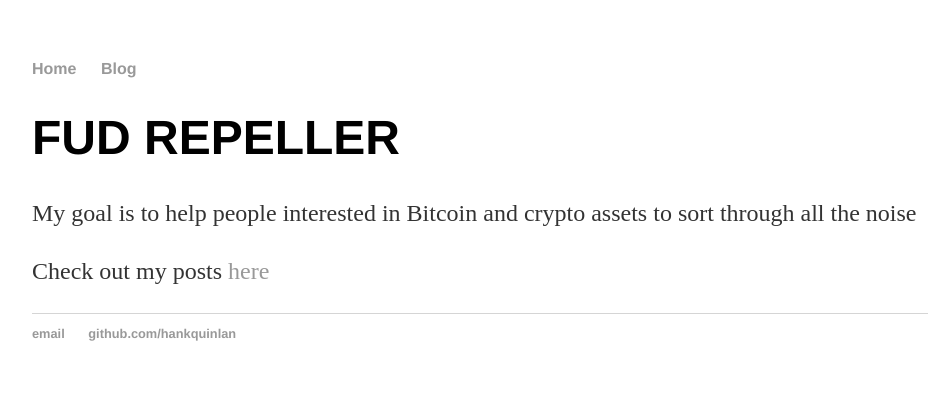
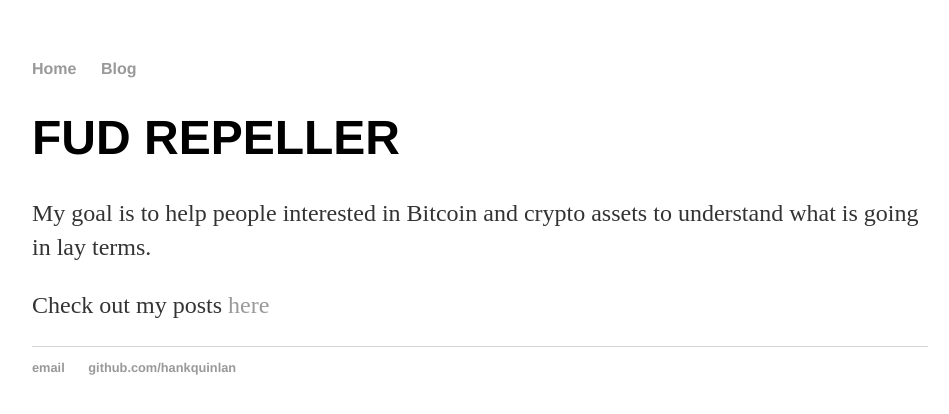
Before and after one commit to xtremehume/xtremehume.github.io, a Jekyll site: the page built from index.html, in a window 1280 px wide. Shown: the top 414 px of the page, without its empty margins (160-1109 px from the left). Built offline with Jekyll 4.4.1, drawn with Linux system fonts in a browser that asks for light colours.

Commit message:
Update index.html

```diff
--- a/index.html
+++ b/index.html
@@ -4,6 +4,6 @@ title: FUD Repeller
 ---
 <div class="blurb">
 	<h1>FUD REPELLER</h1>
-	<p>My goal is to help people interested in Bitcoin and crypto assets to sort through all the noise</p>
-	<p>Check out my posts <a href="/blog"> here</a></p>
+	<p>My goal is to help people interested in Bitcoin and crypto assets to understand what is going in lay terms.</p>
+	<p>Check out my posts <a href="/blog">here</a></p>
 </div><!-- /.blurb -->
```
